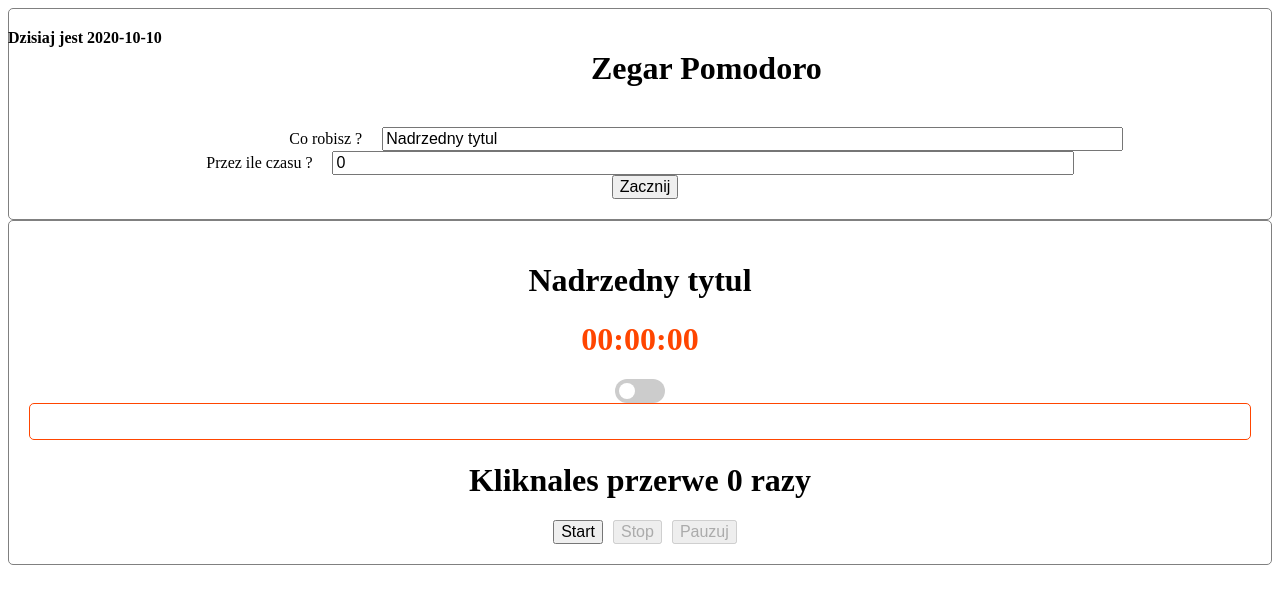
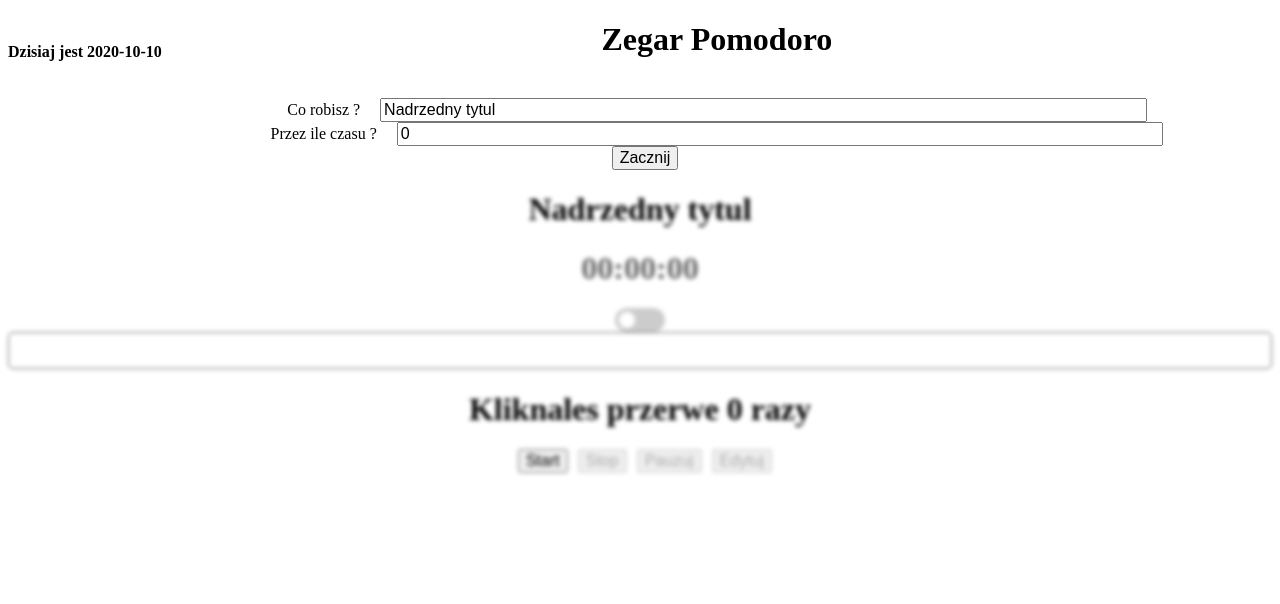
Before and after one commit to maciek2929/Pomodor-Timer-React, a React (Create React App) app: page / in a window 1280 px wide. Shown: the top 604 px of the page. Built offline with nearby package versions, Linux system fonts and the light colour scheme.

Commit message:
timer validation and add edition in Timebox and TB Editor

```diff
--- a/src/components/EditableTimebox/EditableTimebox.js
+++ b/src/components/EditableTimebox/EditableTimebox.js
@@ -10,7 +10,7 @@ const EditableTimebox = () => {
 
   const handleEdit = (e) => {
     e.preventDefault();
-    setIsEditable(false);
+    setIsEditable(isEditable => !isEditable);
   };
 
   return (
@@ -24,8 +24,9 @@ const EditableTimebox = () => {
         totalTimeInMinutes={totalTimeInMinutes}
         isEditable={isEditable}
         onEdit={handleEdit}
+
       />
-      <Timebox title={title} totalTimeInMinutes={totalTimeInMinutes} />
+      <Timebox title={title} totalTimeInMinutes={totalTimeInMinutes} isEditable={isEditable} onEdit={handleEdit} />
     </div>
   );
 };
--- a/src/components/Timebox/Timebox.js
+++ b/src/components/Timebox/Timebox.js
@@ -4,7 +4,7 @@ import ProgresBar from "../ProgressBar";
 import BreakCounter from "../BreakCounter/BreakCounter";
 import Clock from "../Clock/Clock";
 
-const Timebox = ({ totalTimeInMinutes, title }) => {
+const Timebox = ({ totalTimeInMinutes, title, isEditable, onEdit }) => {
   const [elapsedTimeInSeconds, setElapsedTimeInSeconds] = useState(0);
   const [isRuning, setIsRuning] = useState(false);
   const [isPaused, setIsPaused] = useState(false);
@@ -54,7 +54,7 @@ const Timebox = ({ totalTimeInMinutes, title }) => {
   }, [elapsedTimeInSeconds, isRuning, totalTimeInMinutes, totalTimeInSeconds]);
 
   return (
-    <div className="Timebox">
+    <div className={isEditable ? 'inactive' : 'Timebox'}>
       <h1>{title}</h1>
       <Clock elapsedTimeInSeconds={timeLeftInSeconds} />
       <ProgresBar percent={ProgresBarPercent} />
@@ -68,6 +68,7 @@ const Timebox = ({ totalTimeInMinutes, title }) => {
       <button disabled={!isRuning} onClick={tooglePause}>
         Pauzuj
       </button>
+      <button disabled={isEditable} onClick={onEdit}>Edytuj</button>
     </div>
   );
 };
--- a/src/components/TimeboxEritor/TimeboxEdiotr.js
+++ b/src/components/TimeboxEritor/TimeboxEdiotr.js
@@ -9,7 +9,7 @@ const TimeboxEdiotr = ({
   isEditable,
 }) => {
   return (
-    <div className={!isEditable ? "inactive" : "Timebox"}>
+    <div className={!isEditable ? "inactive" : "TimeboxEditor"}>
       <h1>Zegar Pomodoro</h1>
       <label>
         <br /> Co robisz ?
@@ -27,7 +27,7 @@ const TimeboxEdiotr = ({
         />
         <br />
       </label>
-      <button onClick={onEdit}>Zacznij</button>
+      <button onClick={onEdit} disabled={!isEditable}>Zacznij</button>
     </div>
   );
 };
```
